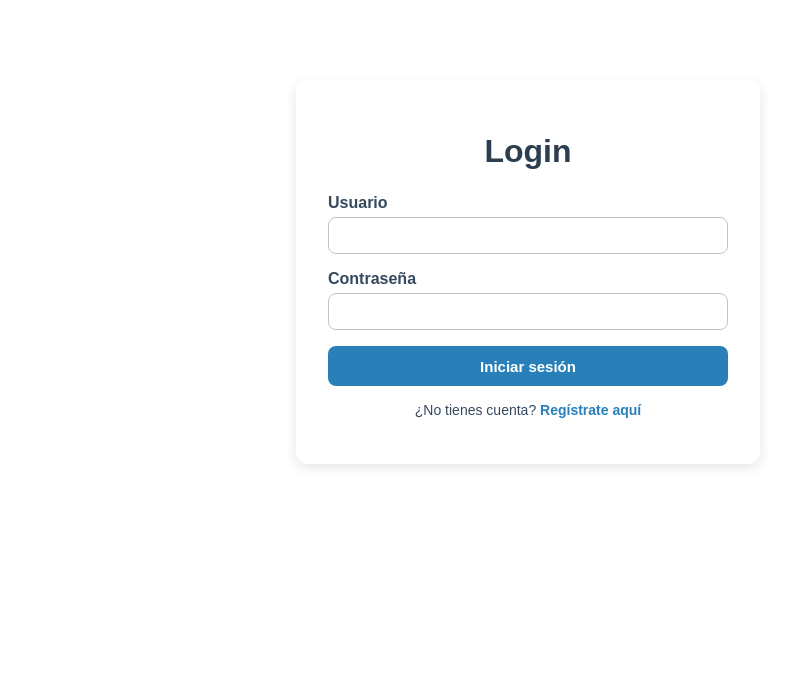
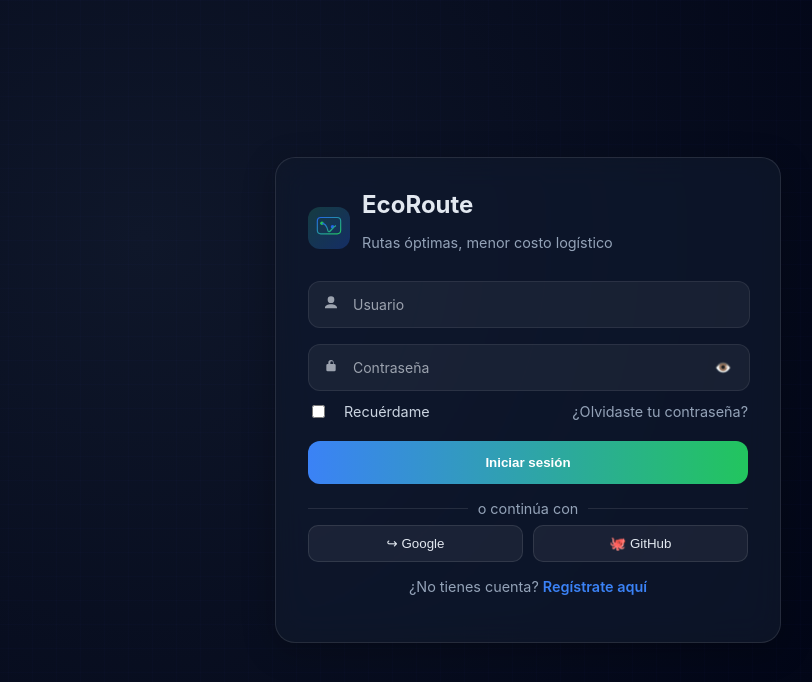
Before and after one commit to 1ACC0184-2520-12604-Grupo1-EcoRoute/EcoRoute-frontend, a React (Vite) app: page /login in a window 1280 px wide. Shown: the top 682 px of the page, without its empty margins (112-924 px from the left). Built offline with nearby package versions, Linux system fonts and the light colour scheme.

Commit message:
Upload Login

```diff
--- a/src/domains/auth/ui/LoginPage.css
+++ b/src/domains/auth/ui/LoginPage.css
@@ -1,78 +1,235 @@
-.login-container {
-  max-width: 400px;
-  margin: 5rem auto;
-  padding: 2rem;
-  border-radius: 12px;
-  background: #ffffff;
-  box-shadow: 0px 4px 12px rgba(0, 0, 0, 0.1);
-  font-family: Arial, sans-serif;
+html, body {
+  height: 100%;
+  margin: 0;
+  overflow: hidden;
+  font-family: 'Inter', system-ui, -apple-system, sans-serif;
+  background: radial-gradient(800px at 20% 30%, #0f172a, #020617);
 }
 
-.login-container h1 {
-  text-align: center;
-  margin-bottom: 1.5rem;
-  color: #2c3e50;
+/* Fondo con cuadrícula */
+.bg-grid {
+  position: fixed;
+  inset: 0;
+  background-image:
+          linear-gradient(to right, rgba(99,102,241,.06) 1px, transparent 1px),
+          linear-gradient(to bottom, rgba(99,102,241,.06) 1px, transparent 1px);
+  background-size: 24px 24px;
+  opacity: 0.4;
+  pointer-events: none;
 }
 
-.login-form {
-  display: flex;
-  flex-direction: column;
+/* Contenedor principal */
+.login-page {
+  display: grid;
+  place-items: center;
+  height: 100vh;
+  color: #e2e8f0;
 }
 
-.login-form label {
-  margin-bottom: 0.3rem;
-  font-weight: bold;
-  color: #34495e;
+/* Tarjeta de login */
+.card {
+  width: clamp(340px, 90vw, 440px);
+  background: rgba(17, 25, 40, 0.75);
+  border: 1px solid rgba(255, 255, 255, 0.1);
+  backdrop-filter: blur(16px) saturate(180%);
+  border-radius: 20px;
+  box-shadow: 0 8px 32px rgba(0, 0, 0, 0.25);
+  padding: 2rem;
 }
 
-.login-form input {
-  padding: 0.6rem;
+/* Encabezado */
+.brand {
+  display: flex;
+  align-items: center;
+  gap: 12px;
   margin-bottom: 1rem;
-  border: 1px solid #bdc3c7;
-  border-radius: 8px;
+}
+.brand__logo {
+  width: 42px;
+  height: 42px;
+  display: grid;
+  place-items: center;
+  border-radius: 12px;
+  background: linear-gradient(135deg, rgba(52,211,153,.2), rgba(37,99,235,.3));
+}
+.title { margin: 0; font-size: 1.5rem; font-weight: 700; }
+.subtitle { color: #94a3b8; font-size: 0.9rem; }
+
+/* Campos */
+.field {
+  position: relative;
+  display: flex;
+  align-items: center;
+  width: 100%;
+  border-radius: 12px;
+  background: rgba(255,255,255,0.05);
+  border: 1px solid rgba(255,255,255,0.08);
+  overflow: hidden;
+  transition: all 0.2s ease;
+  margin-bottom: 1rem;
+}
+.field:focus-within {
+  border-color: #38bdf8;
+  box-shadow: 0 0 0 3px rgba(56,189,248,0.25);
+}
+.field__icon {
+  position: absolute;
+  left: 14px;
+  top: 50%;
+  transform: translateY(-50%);
+  color: #9ca3af;
+}
+.field input {
+  width: 100%;
+  padding: 14px 42px 14px 44px;
+  background: transparent;
+  border: none;
+  outline: none;
+  color: #f8fafc;
+  font-size: 15px;
+}
+.field label {
+  position: absolute;
+  left: 44px;
+  top: 14px;
+  color: #9ca3af;
   font-size: 14px;
+  transition: all 0.2s ease;
+  pointer-events: none;
+}
+.field input:focus + label,
+.field input:not(:placeholder-shown) + label {
+  top: -8px;
+  left: 38px;
+  background: rgba(17,25,40,0.9);
+  padding: 0 6px;
+  font-size: 12px;
+  color: #38bdf8;
+}
+.field__ring {
+  position: absolute;
+  inset: -2px;
+  border-radius: 14px;
+  pointer-events: none;
 }
 
-.login-form input:focus {
-  border-color: #2980b9;
-  outline: none;
+/* Toggle de contraseña */
+.toggle-pwd {
+  position: absolute;
+  right: 8px;
+  top: 50%;
+  transform: translateY(-50%);
+  background: transparent;
+  border: none;
+  color: #9ca3af;
+  cursor: pointer;
+  width: 36px;
+  height: 36px;
+  border-radius: 8px;
+  transition: background 0.2s ease;
+}
+.toggle-pwd:hover {
+  background: rgba(255,255,255,0.08);
 }
 
-.login-form button {
-  background-color: #2980b9;
+/* Botones y mensajes */
+.btn {
+  width: 100%;
+  background: linear-gradient(90deg, #3b82f6, #22c55e);
   color: white;
-  padding: 0.7rem;
+  font-weight: 600;
   border: none;
-  border-radius: 8px;
-  font-size: 15px;
-  font-weight: bold;
+  border-radius: 12px;
+  padding: 14px;
   cursor: pointer;
-  transition: background 0.3s;
+  transition: 0.2s;
+}
+.btn:hover { transform: translateY(-1px); box-shadow: 0 6px 20px rgba(34,197,94,0.35); }
+.spinner {
+  width: 16px; height: 16px;
+  border: 2px solid rgba(255,255,255,.4);
+  border-top-color: white;
+  border-radius: 50%;
+  animation: spin .8s linear infinite;
+}
+@keyframes spin { to { transform: rotate(360deg); } }
+
+.login-message { text-align: center; margin-bottom: 1rem; }
+.login-message.success { color: #22c55e; }
+.login-message.error { color: #f87171; }
+
+.divider {
+  display: flex;
+  align-items: center;
+  color: #94a3b8;
+  font-size: 0.9rem;
+  margin: 1rem 0 0.5rem;
+}
+.divider::before, .divider::after {
+  content: "";
+  flex: 1;
+  height: 1px;
+  background: rgba(255,255,255,0.1);
+}
+.divider span { margin: 0 10px; }
+
+.alt-actions { display: flex; gap: 10px; }
+.alt-btn {
+  flex: 1;
+  background: rgba(255,255,255,0.06);
+  color: #e2e8f0;
+  border: 1px solid rgba(255,255,255,0.1);
+  border-radius: 10px;
+  padding: 10px;
+  display: flex;
+  justify-content: center;
+  align-items: center;
+  gap: 6px;
+  cursor: pointer;
+  transition: background 0.2s ease;
+}
+.alt-btn:hover { background: rgba(255,255,255,0.12); }
+
+.register {
+  text-align: center;
+  color: #94a3b8;
+  margin-top: 1rem;
+  font-size: 0.9rem;
+}
+.register a {
+  color: #3b82f6;
+  font-weight: 600;
+  text-decoration: none;
+}
+.register a:hover { text-decoration: underline; }
+/* Separación del botón respecto al bloque superior */
+.form__row {
+  display: flex;
+  justify-content: space-between;
+  align-items: center;
+  margin-top: -0.3rem;
+  margin-bottom: 1.25rem; /* antes era muy poco, ahora se separa el botón */
 }
 
-.login-form button:hover {
-  background-color: #1f6391;
+.check {
+  display: flex;
+  align-items: center;
+  gap: 8px;
+  cursor: pointer;
+  font-size: 0.9rem;
+  color: #cbd5e1;
 }
 
-.login-message {
-  margin-top: 1rem;
-  text-align: center;
-  font-size: 14px;
-
-}
-.login-register-link {
-  margin-top: 1rem;
-  text-align: center;
-  font-size: 14px;
-  color: #34495e;
+.check input {
+  accent-color: #38bdf8;
 }
 
-.login-register-link a {
-  color: #2980b9;
-  font-weight: bold;
+.link-muted {
+  color: #94a3b8;
+  font-size: 0.9rem;
   text-decoration: none;
 }
 
-.login-register-link a:hover {
+.link-muted:hover {
   text-decoration: underline;
 }
--- a/src/domains/auth/ui/LoginPage.tsx
+++ b/src/domains/auth/ui/LoginPage.tsx
@@ -5,11 +5,15 @@ import "./LoginPage.css";
 export const LoginPage: React.FC = () => {
   const [username, setUsername] = useState("");
   const [password, setPassword] = useState("");
+  const [showPwd, setShowPwd] = useState(false);
   const [message, setMessage] = useState("");
+  const [loading, setLoading] = useState(false);
   const navigate = useNavigate();
 
   const handleSubmit = async (e: React.FormEvent) => {
     e.preventDefault();
+    setLoading(true);
+    setMessage("");
 
     try {
       const response = await fetch("http://127.0.0.1:8000/login", {
@@ -18,49 +22,124 @@ export const LoginPage: React.FC = () => {
         body: JSON.stringify({ username, password }),
       });
 
-      if (!response.ok) {
-        throw new Error("Credenciales inválidas");
-      }
+      if (!response.ok) throw new Error("Credenciales inválidas");
 
       const data = await response.json();
       localStorage.setItem("token", data.access_token);
 
-      setMessage("✅ Login exitoso, redirigiendo...");
-      navigate("/", { replace: true }); // ahora sí va al dashboard
+      setMessage("✅ Inicio de sesión exitoso. Redirigiendo...");
+      setTimeout(() => navigate("/", { replace: true }), 900);
     } catch (err: any) {
       setMessage("❌ " + err.message);
+    } finally {
+      setLoading(false);
     }
   };
 
   return (
-    <div className="login-container">
-      <h1>Login</h1>
-      <form className="login-form" onSubmit={handleSubmit}>
-        <label>Usuario</label>
+      <main className="login-page">
+        <div className="bg-grid" aria-hidden="true" />
+
+        <section className="card">
+          <header className="brand">
+            <div className="brand__logo" aria-hidden="true">
+              <svg viewBox="0 0 48 48" width="28" height="28">
+                <defs>
+                  <linearGradient id="gr" x1="0" y1="0" x2="1" y2="1">
+                    <stop offset="0" stopColor="#2563eb" />
+                    <stop offset="1" stopColor="#22c55e" />
+                  </linearGradient>
+                </defs>
+                <rect x="4" y="6" width="40" height="28" rx="6" fill="none" stroke="url(#gr)" strokeWidth="2"/>
+                <circle cx="12" cy="16" r="3" fill="#22c55e"/>
+                <circle cx="30" cy="22" r="3" fill="#2563eb"/>
+                <path d="M12 16 C18 16, 20 20, 22 28 S30 22, 36 20" fill="none" stroke="url(#gr)" strokeWidth="2"/>
+              </svg>
+            </div>
+            <div>
+              <h1 className="title">EcoRoute</h1>
+              <p className="subtitle">Rutas óptimas, menor costo logístico</p>
+            </div>
+          </header>
+
+          {message && (
+              <p className={`login-message ${message.startsWith("✅") ? "success" : "error"}`}>
+                {message}
+              </p>
+          )}
+
+          <form className="form" onSubmit={handleSubmit}>
+            {/* Usuario */}
+            <div className="field">
+            <span className="field__icon">
+              <svg viewBox="0 0 24 24" width="16" height="16">
+                <path d="M12 12a5 5 0 1 0-5-5 5 5 0 0 0 5 5Zm0 2c-5 0-9 2.5-9 5v1h18v-1c0-2.5-4-5-9-5Z" fill="currentColor"/>
+              </svg>
+            </span>
               <input
                   type="text"
                   value={username}
                   onChange={(e) => setUsername(e.target.value)}
                   required
+                  placeholder=" "
               />
+              <label>Usuario</label>
+              <span className="field__ring" />
+            </div>
 
-        <label>Contraseña</label>
+            {/* Contraseña */}
+            <div className="field">
+            <span className="field__icon">
+              <svg viewBox="0 0 24 24" width="16" height="16">
+                <path d="M17 9h-1V7a4 4 0 0 0-8 0v2H7a2 2 0 0 0-2 2v7a2 2 0 0 0 2 2h10a2 2 0 0 0 2-2v-7a2 2 0 0 0-2-2Zm-6 0V7a2 2 0 0 1 4 0v2Z" fill="currentColor"/>
+              </svg>
+            </span>
               <input
-          type="password"
+                  type={showPwd ? "text" : "password"}
                   value={password}
                   onChange={(e) => setPassword(e.target.value)}
                   required
+                  placeholder=" "
               />
+              <label>Contraseña</label>
+              <button
+                  type="button"
+                  className="toggle-pwd"
+                  onClick={() => setShowPwd(!showPwd)}
+                  aria-label="Mostrar u ocultar contraseña"
+              >
+                {showPwd ? "🙈" : "👁️"}
+              </button>
+              <span className="field__ring" />
+            </div>
 
-        <button type="submit">Iniciar sesión</button>
+            <div className="form__row">
+              <label className="check">
+                <input type="checkbox" />
+                <span className="check__ctrl" />
+                Recuérdame
+              </label>
+              <a href="#" className="link-muted">¿Olvidaste tu contraseña?</a>
+            </div>
+
+            <button type="submit" className="btn" disabled={loading}>
+              {loading ? <span className="spinner" /> : "Iniciar sesión"}
+            </button>
+
+            <div className="divider">
+              <span>o continúa con</span>
+            </div>
+
+            <div className="alt-actions">
+              <button type="button" className="alt-btn">↪ Google</button>
+              <button type="button" className="alt-btn">🐙 GitHub</button>
+            </div>
+
+            <p className="register">
+              ¿No tienes cuenta? <Link to="/register">Regístrate aquí</Link>
+            </p>
           </form>
-
-      {message && <p className="login-message">{message}</p>}
-
-      <p className="login-register-link">
-        ¿No tienes cuenta?{" "}
-        <Link to="/register">Regístrate aquí</Link>
-      </p>
-    </div>
+        </section>
+      </main>
   );
 };
```
Lines whose indentation alone changed are shown as unchanged.
